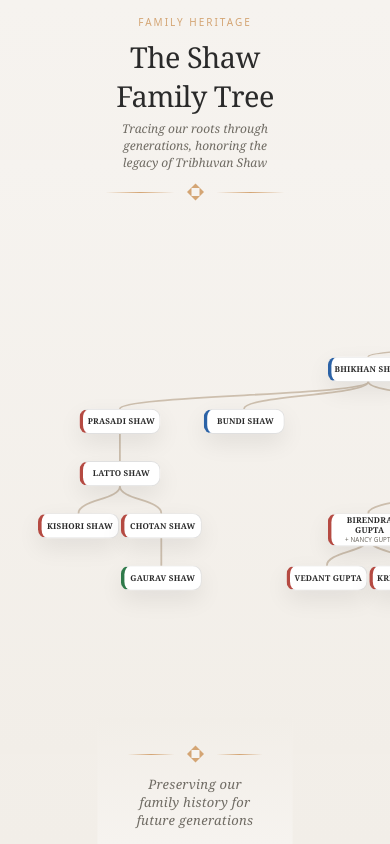
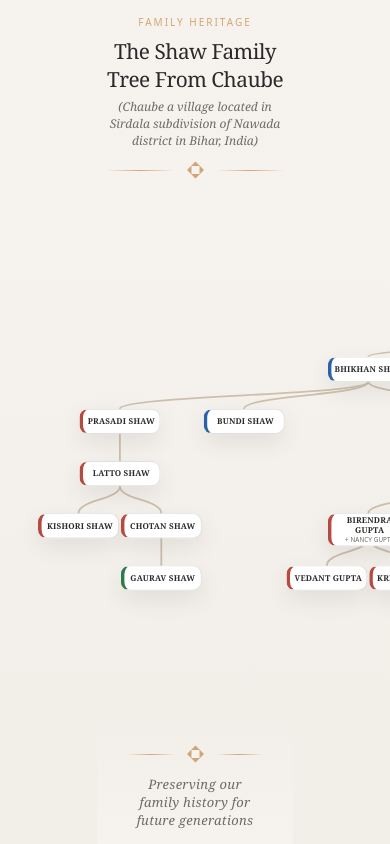
Before and after one commit to narengupta84/The-Shaw-Family-Tree, a plain HTML site: page public/index.html in a window 390 px wide. Drawn offline with Linux system fonts and the light colour scheme.

Commit message:
feat: update index file

```diff
--- a/public/index.html
+++ b/public/index.html
@@ -362,7 +362,7 @@
             }
 
             .family-title {
-                font-size: 1.8rem;
+                font-size: 1.3rem;
             }
 
             .heritage-subtitle {
@@ -470,8 +470,9 @@
     <header>
         <div class="family-heritage">
             <div class="heritage-line">FAMILY HERITAGE</div>
-            <h1 class="family-title">The Shaw Family Tree</h1>
-            <div class="heritage-subtitle">Tracing our roots through generations, honoring the legacy of Tribhuvan Shaw
+            <h1 class="family-title">The Shaw Family Tree From Chaube</h1>
+            <div class="heritage-subtitle">
+                (Chaube a village located in Sirdala subdivision of Nawada district in Bihar, India)
             </div>
             <div class="decorative-divider">
                 <div class="divider-line"></div>
```
